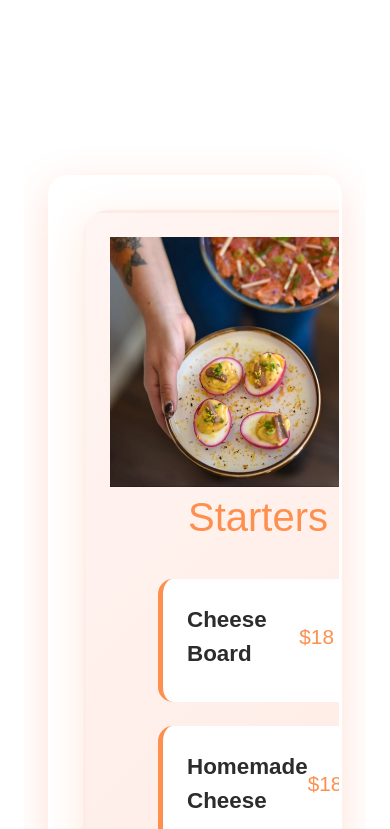
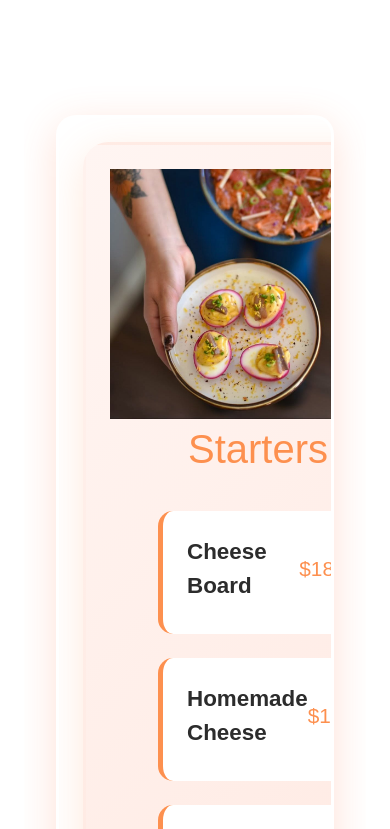
Before and after one commit to consulting-daol/restaurant-landing-pages, a Next.js app: page /brioche-avitus in a window 390 px wide. Shown: the part 855-1684 px from the top of the page. Built offline with nearby package versions, Linux system fonts and the light colour scheme; a web font is replaced by a local one.

Commit message:
Fix mobile padding and remove hover rotation animation from menu cards

```diff
--- a/app/brioche-avitus/components/MenuCard.tsx
+++ b/app/brioche-avitus/components/MenuCard.tsx
@@ -44,7 +44,6 @@ export const MenuCard = ({
       onHoverStart={onHoverStart}
       onHoverEnd={onHoverEnd}
       animate={{
-        rotateY: isHovered ? 5 : 0,
         scale: isHovered ? 1.05 : 1
       }}
       style={{
--- a/app/brioche-avitus/components/ScrollStack.css
+++ b/app/brioche-avitus/components/ScrollStack.css
@@ -64,14 +64,15 @@
 
 @media (max-width: 768px) {
   .scroll-stack-inner {
-    padding: 10vh 1.5rem 30rem;
+    padding: 5vh 2rem 30rem;
   }
 
   .scroll-stack-card {
     height: auto;
     min-height: 25rem;
-    padding: 2rem;
+    padding: 1.5rem;
     border-radius: 20px;
+    margin: 20px 0;
   }
 
   .menu-card-stack-item {
@@ -81,4 +82,8 @@
   .menu-card-stack-item .menu-card-interactive {
     padding: 1.5rem;
   }
+
+  .menu-scroll-stack {
+    margin-top: 2rem;
+  }
 }
```
